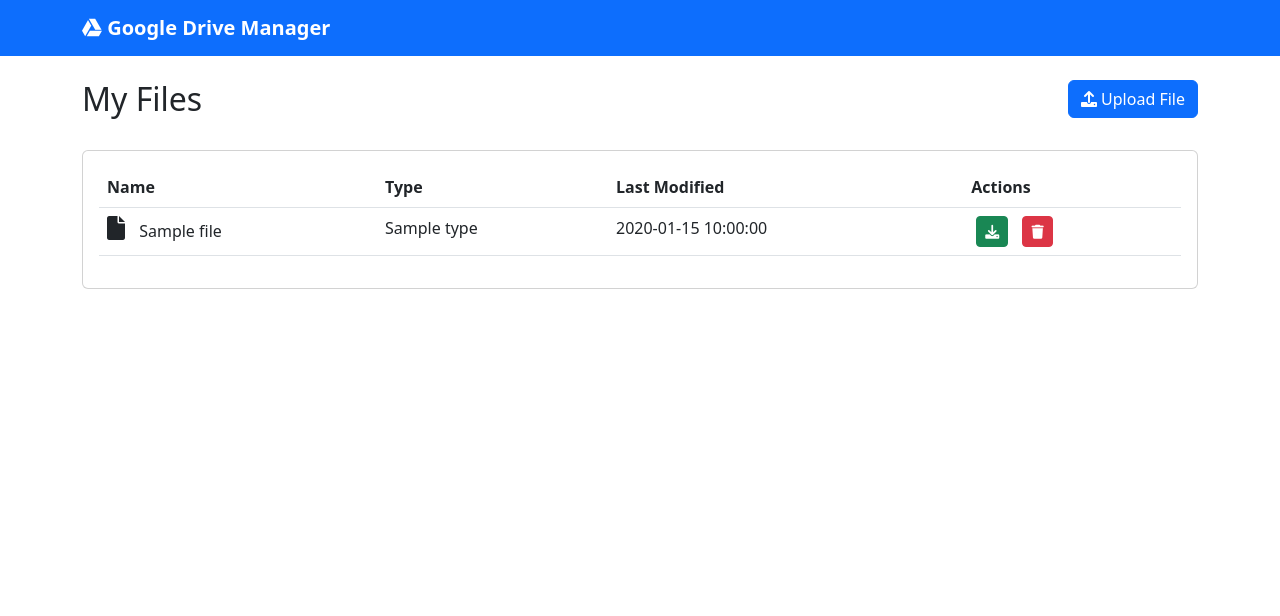
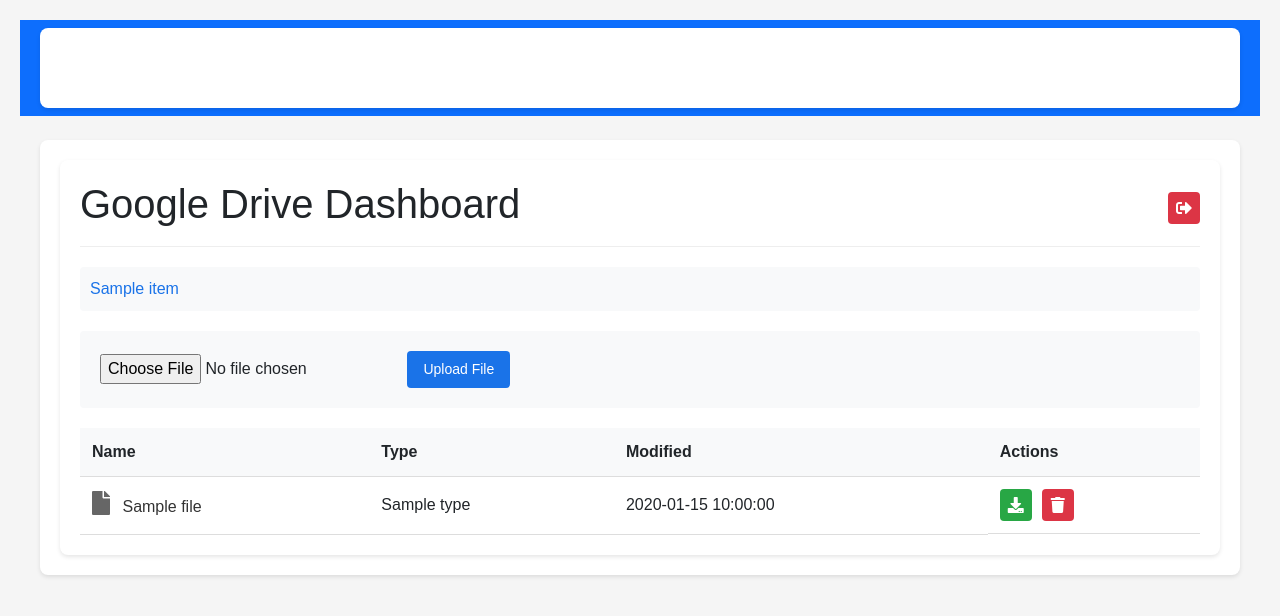
Before and after one commit to CryptoLove88/GoogleDriveTest, a Flask app: template templates/dashboard.html in a window 1280 px wide. Shown: the top 616 px of the page. Run offline with Flask 3, Linux system fonts and the light colour scheme; the template is opened without the code that fills it: most values are stand-ins (such as "Sample title", 1, 10 or a date in 2020).

Commit message:
- Main function completed

```diff
--- a/app.py
+++ b/app.py
@@ -98,7 +98,8 @@
     return redirect(url_for('index'))
 
 @app.route('/dashboard')
-def dashboard():
+@app.route('/dashboard/<folder_id>')
+def dashboard(folder_id='root'):
     if 'token' not in session:
         return redirect(url_for('login'))
 
@@ -108,9 +109,48 @@
         return redirect(url_for('login'))
 
     try:
+        # Get the current folder name if not root
+        current_folder_name = "Root"
+        if folder_id != 'root':
+            folder = service.files().get(
+                fileId=folder_id,
+                fields="name"
+            ).execute()
+            current_folder_name = folder.get('name', 'Unknown Folder')
+
+        # Build the path for breadcrumb navigation
+        path = []
+        if folder_id != 'root':
+            current_id = folder_id
+            while current_id != 'root':
+                try:
+                    file = service.files().get(
+                        fileId=current_id,
+                        fields="id, name, parents"
+                    ).execute()
+
+                    path.insert(0, {
+                        'id': file['id'],
+                        'name': file['name']
+                    })
+
+                    # Get the parent folder ID
+                    parents = file.get('parents', [])
+                    if parents:
+                        current_id = parents[0]
+                    else:
+                        break
+                except Exception as e:
+                    print(f"Error getting parent folder: {str(e)}")
+                    break
+
+        # List files and folders in the current directory
+        query = f"'{folder_id}' in parents and trashed = false"
         results = service.files().list(
-            pageSize=10,
-            fields="nextPageToken, files(id, name, mimeType, modifiedTime)"
+            q=query,
+            pageSize=50,
+            fields="nextPageToken, files(id, name, mimeType, modifiedTime)",
+            orderBy="folder,name"
         ).execute()
 
         files = results.get('files', [])
@@ -118,15 +158,22 @@
 
         for file in files:
             modified_time = datetime.fromisoformat(file['modifiedTime'].replace('Z', '+00:00'))
+            is_folder = file['mimeType'] == 'application/vnd.google-apps.folder'
+
             file_info = {
                 'id': file['id'],
                 'name': file['name'],
                 'type': file['mimeType'],
-                'modified': modified_time.strftime('%Y-%m-%d %H:%M:%S')
+                'modified': modified_time.strftime('%Y-%m-%d %H:%M:%S'),
+                'is_folder': is_folder
             }
             file_list.append(file_info)
 
-        return render_template('dashboard.html', files=file_list)
+        return render_template('dashboard.html',
+                             files=file_list,
+                             current_folder_id=folder_id,
+                             current_folder_name=current_folder_name,
+                             path=path)
     except Exception as e:
         print(f"Error in dashboard: {str(e)}")
         session.clear()
--- a/templates/dashboard.html
+++ b/templates/dashboard.html
@@ -1,27 +1,165 @@
 {% extends "base.html" %}
 
 {% block content %}
-<div class="row mb-4">
-    <div class="col">
-        <h2>My Files</h2>
-    </div>
-    <div class="col-auto">
-        <button type="button" class="btn btn-primary" data-bs-toggle="modal" data-bs-target="#uploadModal">
-            <i class="fas fa-upload"></i> Upload File
-        </button>
-    </div>
+<!DOCTYPE html>
+<html>
+<head>
+    <title>Google Drive Dashboard</title>
+    <link rel="stylesheet" href="https://cdnjs.cloudflare.com/ajax/libs/font-awesome/5.15.4/css/all.min.css">
+    <style>
+        body {
+            font-family: Arial, sans-serif;
+            margin: 20px;
+            background-color: #f5f5f5;
+        }
+        .container {
+            max-width: 1200px;
+            margin: 0 auto;
+            background-color: white;
+            padding: 20px;
+            border-radius: 8px;
+            box-shadow: 0 2px 4px rgba(0,0,0,0.1);
+        }
+        .header {
+            display: flex;
+            justify-content: space-between;
+            align-items: center;
+            margin-bottom: 20px;
+            padding-bottom: 10px;
+            border-bottom: 1px solid #eee;
+        }
+        .breadcrumb {
+            margin-bottom: 20px;
+            padding: 10px;
+            background-color: #f8f9fa;
+            border-radius: 4px;
+            display: flex;
+            flex-wrap: wrap;
+            align-items: center;
+        }
+        .breadcrumb a {
+            color: #1a73e8;
+            text-decoration: none;
+        }
+        .breadcrumb a:hover {
+            text-decoration: underline;
+        }
+        .breadcrumb-separator {
+            margin: 0 8px;
+            color: #666;
+        }
+        table {
+            width: 100%;
+            border-collapse: collapse;
+            margin-top: 20px;
+        }
+        th, td {
+            padding: 12px;
+            text-align: left;
+            border-bottom: 1px solid #ddd;
+        }
+        th {
+            background-color: #f8f9fa;
+            font-weight: 600;
+        }
+        tr:hover {
+            background-color: #f5f5f5;
+        }
+        .folder {
+            color: #1a73e8;
+            cursor: pointer;
+        }
+        .folder:hover {
+            text-decoration: underline;
+        }
+        .file {
+            color: #333;
+        }
+        .actions {
+            display: flex;
+            gap: 10px;
+        }
+        .btn-icon {
+            padding: 8px;
+            border: none;
+            border-radius: 4px;
+            cursor: pointer;
+            font-size: 16px;
+            text-decoration: none;
+            display: inline-flex;
+            align-items: center;
+            justify-content: center;
+            width: 32px;
+            height: 32px;
+        }
+        .btn {
+            padding: 8px 16px;
+            border: none;
+            border-radius: 4px;
+            cursor: pointer;
+            font-size: 14px;
+            text-decoration: none;
+        }
+        .btn-success {
+            background-color: #28a745;
+            color: white;
+        }
+        .btn-danger {
+            background-color: #dc3545;
+            color: white;
+        }
+        .btn-primary {
+            background-color: #1a73e8;
+            color: white;
+        }
+        .btn-icon:hover, .btn:hover {
+            opacity: 0.9;
+        }
+        .upload-form {
+            margin-top: 20px;
+            padding: 20px;
+            background-color: #f8f9fa;
+            border-radius: 4px;
+        }
+        .file-icon {
+            margin-right: 8px;
+            color: #666;
+        }
+    </style>
+</head>
+<body>
+    <div class="container">
+        <div class="header">
+            <h1>Google Drive Dashboard</h1>
+            <a href="{{ url_for('logout') }}" class="btn-icon btn-danger"><i class="fas fa-sign-out-alt"></i></a>
         </div>
 
-<div class="card">
-    <div class="card-body">
-        {% if files %}
-        <div class="table-responsive">
-            <table class="table table-hover">
+        <div class="breadcrumb">
+            {% if path %}
+                {% for item in path %}
+                    {% if not loop.first %}
+                        <span class="breadcrumb-separator">/</span>
+                    {% endif %}
+                    <a href="{{ url_for('dashboard', folder_id=item.id) }}">{{ item.name }}</a>
+                {% endfor %}
+            {% else %}
+                <span>Root</span>
+            {% endif %}
+        </div>
+
+        <div class="upload-form">
+            <form action="{{ url_for('upload_file') }}" method="post" enctype="multipart/form-data">
+                <input type="file" name="file" required>
+                <button type="submit" class="btn btn-primary">Upload File</button>
+            </form>
+        </div>
+
+        <table>
             <thead>
                 <tr>
                     <th>Name</th>
                     <th>Type</th>
-                        <th>Last Modified</th>
+                    <th>Modified</th>
                     <th>Actions</th>
                 </tr>
             </thead>
@@ -29,17 +167,23 @@
                 {% for file in files %}
                 <tr>
                     <td>
-                            <i class="fas fa-file file-icon"></i>
-                            {{ file.name }}
+                        <i class="fas {% if file.is_folder %}fa-folder{% else %}fa-file{% endif %} file-icon"></i>
+                        {% if file.is_folder %}
+                            <a href="{{ url_for('dashboard', folder_id=file.id) }}" class="folder">{{ file.name }}</a>
+                        {% else %}
+                            <span class="file">{{ file.name }}</span>
+                        {% endif %}
                     </td>
                     <td>{{ file.type }}</td>
                     <td>{{ file.modified }}</td>
-                        <td class="action-buttons">
-                            <a href="{{ url_for('download_file', file_id=file.id) }}" class="btn btn-sm btn-success">
+                    <td class="actions">
+                        {% if not file.is_folder %}
+                            <a href="{{ url_for('download_file', file_id=file.id) }}" class="btn-icon btn-success" title="Download">
                                 <i class="fas fa-download"></i>
                             </a>
-                            <a href="{{ url_for('delete_file', file_id=file.id) }}" class="btn btn-sm btn-danger"
-                               onclick="return confirm('Are you sure you want to delete this file?')">
+                        {% endif %}
+                        <a href="{{ url_for('delete_file', file_id=file.id) }}" class="btn-icon btn-danger"
+                           onclick="return confirm('Are you sure you want to delete this file?')" title="Delete">
                             <i class="fas fa-trash"></i>
                         </a>
                     </td>
@@ -48,33 +192,6 @@
             </tbody>
         </table>
     </div>
-        {% else %}
-        <p class="text-center">No files found in your Google Drive.</p>
-        {% endif %}
-    </div>
-</div>
-
-<!-- Upload Modal -->
-<div class="modal fade" id="uploadModal" tabindex="-1" aria-labelledby="uploadModalLabel" aria-hidden="true">
-    <div class="modal-dialog">
-        <div class="modal-content">
-            <div class="modal-header">
-                <h5 class="modal-title" id="uploadModalLabel">Upload File</h5>
-                <button type="button" class="btn-close" data-bs-dismiss="modal" aria-label="Close"></button>
-            </div>
-            <form action="{{ url_for('upload_file') }}" method="post" enctype="multipart/form-data">
-                <div class="modal-body">
-                    <div class="mb-3">
-                        <label for="file" class="form-label">Select File</label>
-                        <input type="file" class="form-control" id="file" name="file" required>
-                    </div>
-                </div>
-                <div class="modal-footer">
-                    <button type="button" class="btn btn-secondary" data-bs-dismiss="modal">Cancel</button>
-                    <button type="submit" class="btn btn-primary">Upload</button>
-                </div>
-            </form>
-        </div>
-    </div>
-</div>
+</body>
+</html>
 {% endblock %}
```
Lines whose indentation alone changed are shown as unchanged.
